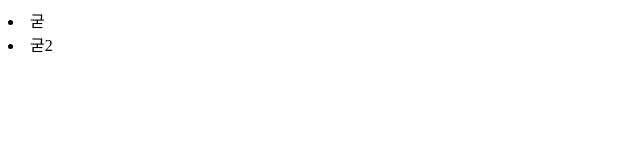
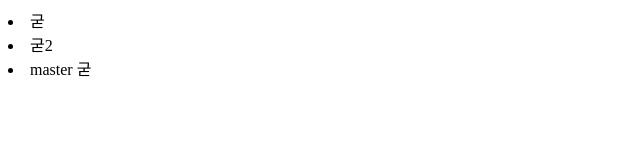
Before and after one commit to Leesingi/git_is_love, a plain HTML site: page index.html in a window 1280 px wide. Shown: the full height of the page, 0-640 px from the left. Drawn offline with Linux system fonts and the light colour scheme.

Commit message:
마스터 굳 추가

```diff
--- a/index.html
+++ b/index.html
@@ -8,6 +8,7 @@
 	<body>
 		<li>굳</li>
 		<li>굳2</li>
+		<li>master 굳</li>
 	</body>
 
 </html>
```
